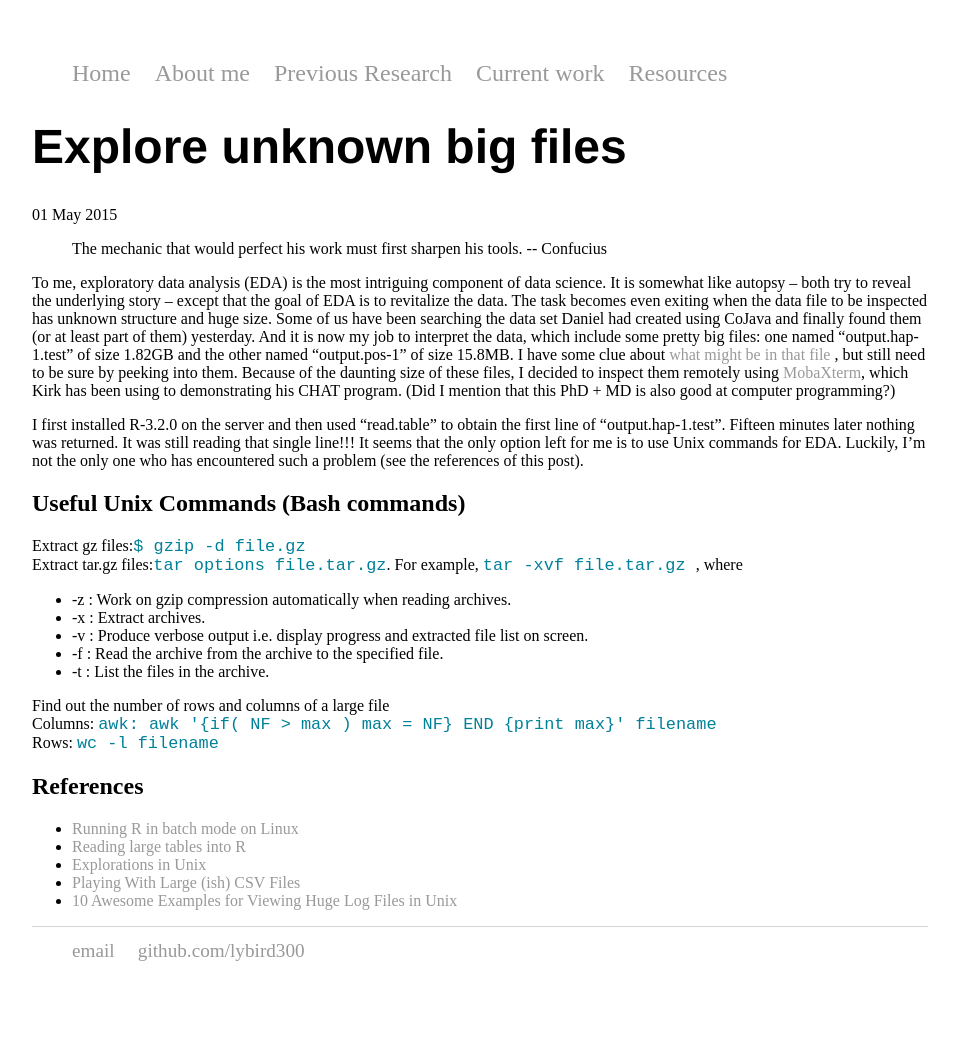
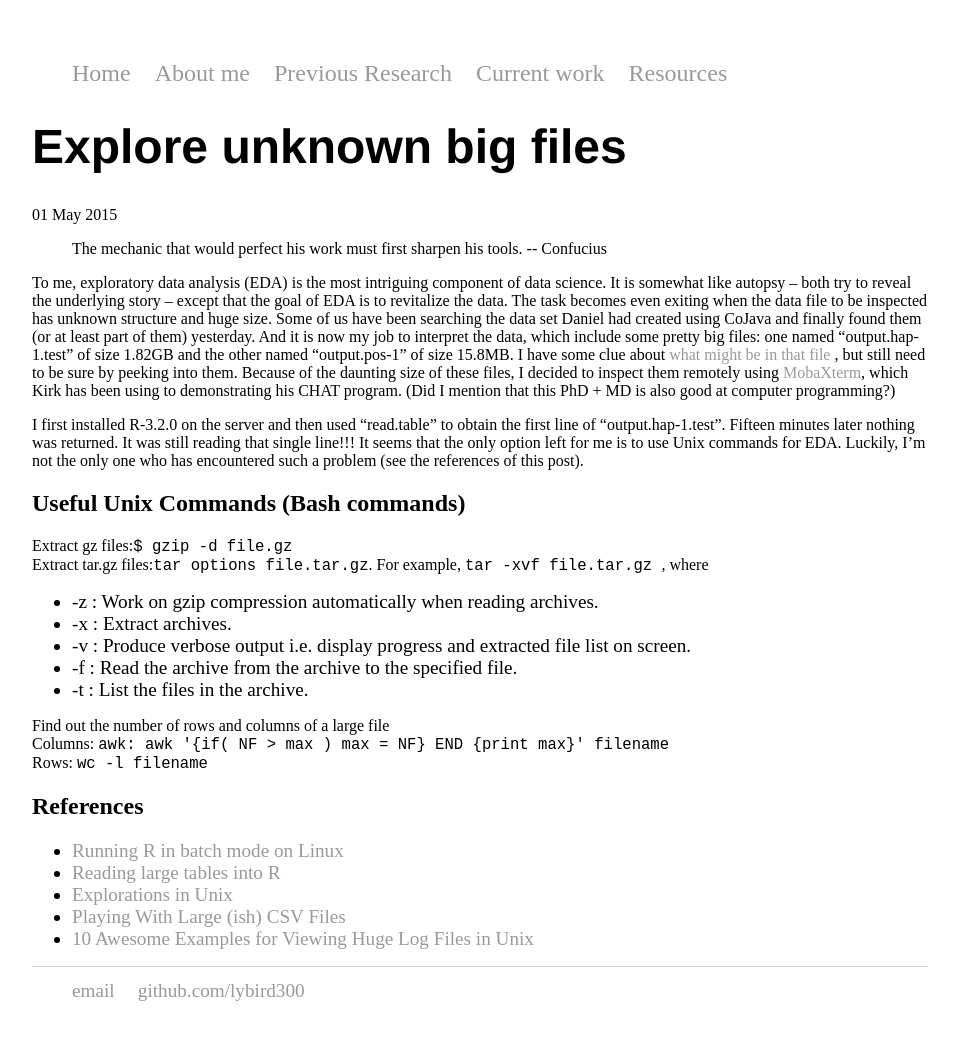
Before and after one commit to lybird300/lybird300.github.io, a Jekyll site: the page built from _posts/2015-05-01-inspect-big-data.md, in a window 1280 px wide. Shown: the whole page, without its empty margins (160-1119 px from the left). Built offline with Jekyll 4.4.1, drawn with Linux system fonts in a browser that asks for light colours; before the commit the page ends 1022 px from its top, so only the background shows below that.

Commit message:
Update main.css

```diff
--- a/css/main.css
+++ b/css/main.css
@@ -11,6 +11,10 @@ nav ul li, footer ul li {
     display: inline;
     margin-right: 20px;
     font-size: 1.5em;
+}
+ul li, ol li {
+    margin-right: 20px;
+    font-size: 1.2em;
 }
 a {
     text-decoration: none;
@@ -32,10 +36,10 @@ pre, code{
 	text-align: left;
 }
 pre {border: solid 1px blue;
-	font-size: 1.5em;
- 	color: black;
+	font-size: 1.3em;
+ 	color: blue;
 	margin: 10px;
 	padding:10px;
 	background: #FFFFB3}
-code {font-size:1.3em;
-	color: #008099}
+code {font-size:1.2em;
+	color: black}
```
